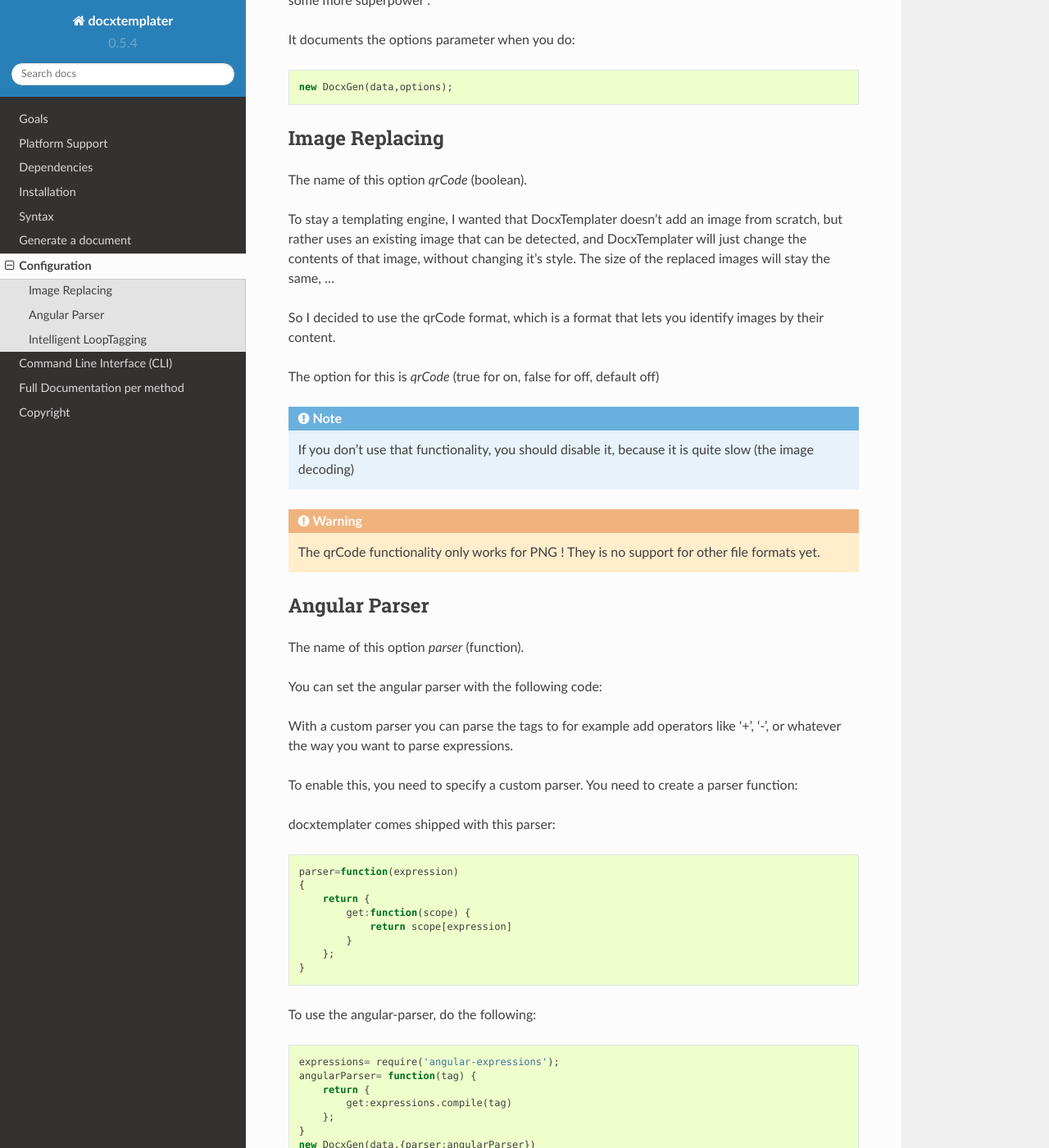
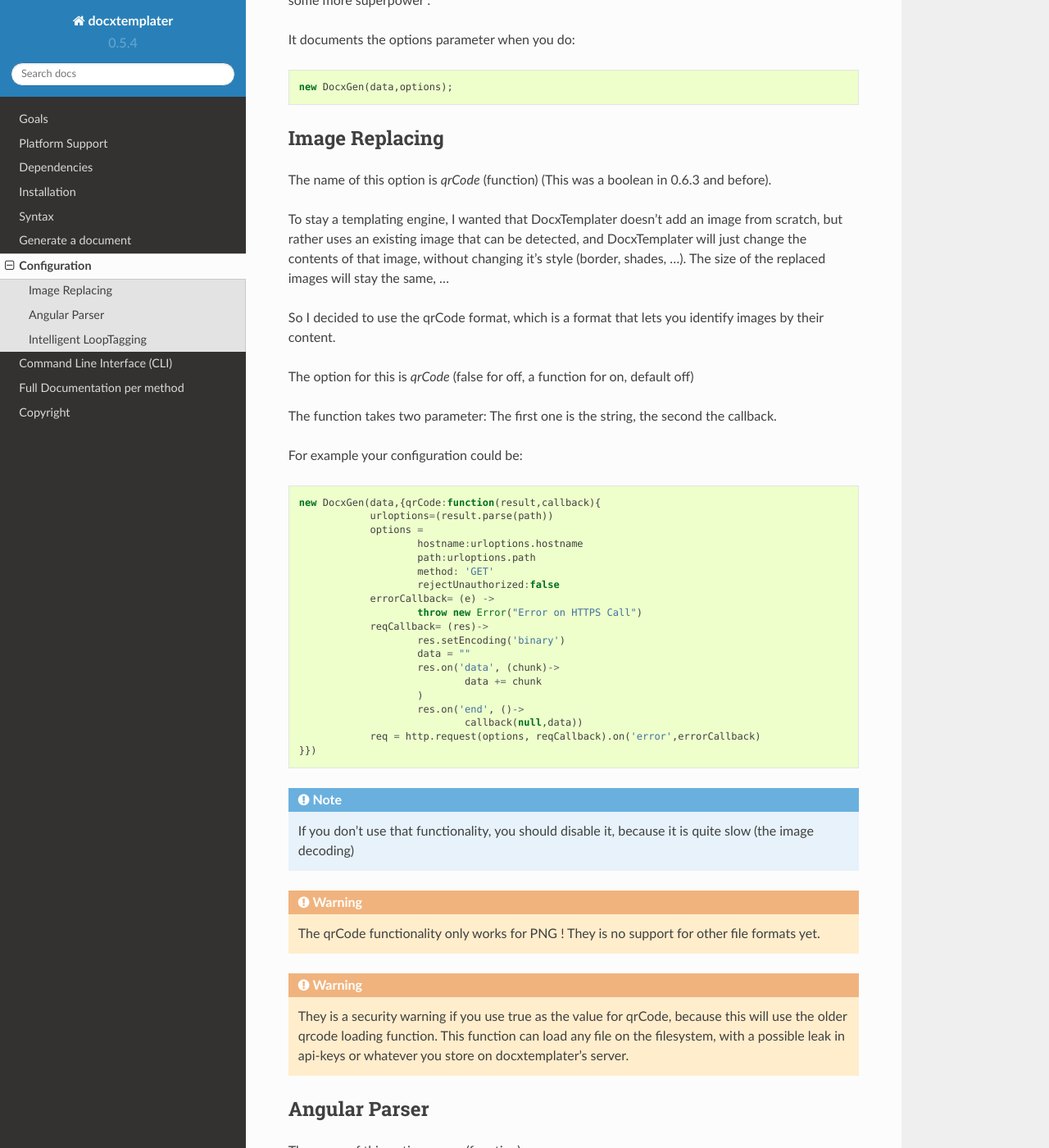
Before and after one commit to open-xml-templating/docxtemplater, a Sphinx documentation site: the page built from docs/source/configuration.rst, in a window 1280 px wide and 1400 px high, scrolled down 195 px. Shown: the whole window at 82% size. Built offline with Sphinx 7.4.7 and the Read the Docs theme 2.0.0, drawn with Linux system fonts in a browser that asks for light colours.

Commit message:
qrcode functionality with boolean is now deprecated

```diff
--- a/docs/source/configuration.rst
+++ b/docs/source/configuration.rst
@@ -17,13 +17,39 @@ It documents the options parameter when you do:
 Image Replacing
 ---------------
 
-The name of this option `qrCode` (boolean).
+The name of this option is `qrCode` (function) (This was a boolean in 0.6.3 and before).
 
-To stay a templating engine, I wanted that DocxTemplater doesn't add an image from scratch, but rather uses an existing image that can be detected, and DocxTemplater will just change the contents of that image, without changing it's style. The size of the replaced images will stay the same, ...
+To stay a templating engine, I wanted that DocxTemplater doesn't add an image from scratch, but rather uses an existing image that can be detected, and DocxTemplater will just change the contents of that image, without changing it's style (border, shades, ...). The size of the replaced images will stay the same, ...
 
 So I decided to use the qrCode format, which is a format that lets you identify images by their content.
 
-The option for this is `qrCode` (true for on, false for off, default off)
+The option for this is `qrCode` (false for off, a function for on, default off)
+
+The function takes two parameter: The first one is the string, the second the callback.
+
+For example your configuration could be:
+
+.. code-block:: javascript
+
+    new DocxGen(data,{qrCode:function(result,callback){
+    		urloptions=(result.parse(path))
+    		options =
+    			hostname:urloptions.hostname
+    			path:urloptions.path
+    			method: 'GET'
+    			rejectUnauthorized:false
+    		errorCallback= (e) ->
+    			throw new Error("Error on HTTPS Call")
+    		reqCallback= (res)->
+    			res.setEncoding('binary')
+    			data = ""
+    			res.on('data', (chunk)->
+    				data += chunk
+    			)
+    			res.on('end', ()->
+    				callback(null,data))
+    		req = http.request(options, reqCallback).on('error',errorCallback)
+    }})
 
 .. note::
 
@@ -33,6 +59,11 @@ The option for this is `qrCode` (true for on, false for off, default off)
 
     The qrCode functionality only works for PNG !
     They is no support for other file formats yet.
+
+.. warning::
+
+    They is a security warning if you use true as the value for qrCode, because this will use the older qrcode loading function.
+    This function can load any file on the filesystem, with a possible leak in api-keys or whatever you store on docxtemplater's server.
 
 Angular Parser
 --------------
```
Also changed, not shown: upgrade.md (added, +7 -0 lines), 6 other files.
